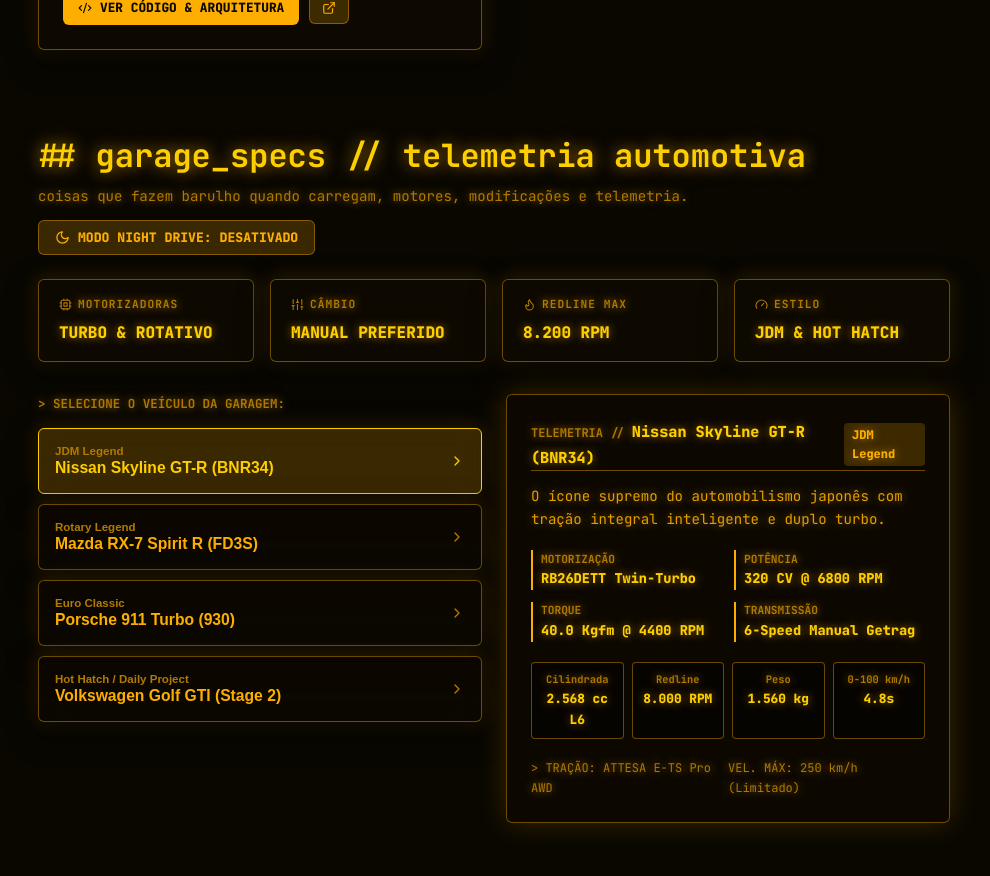
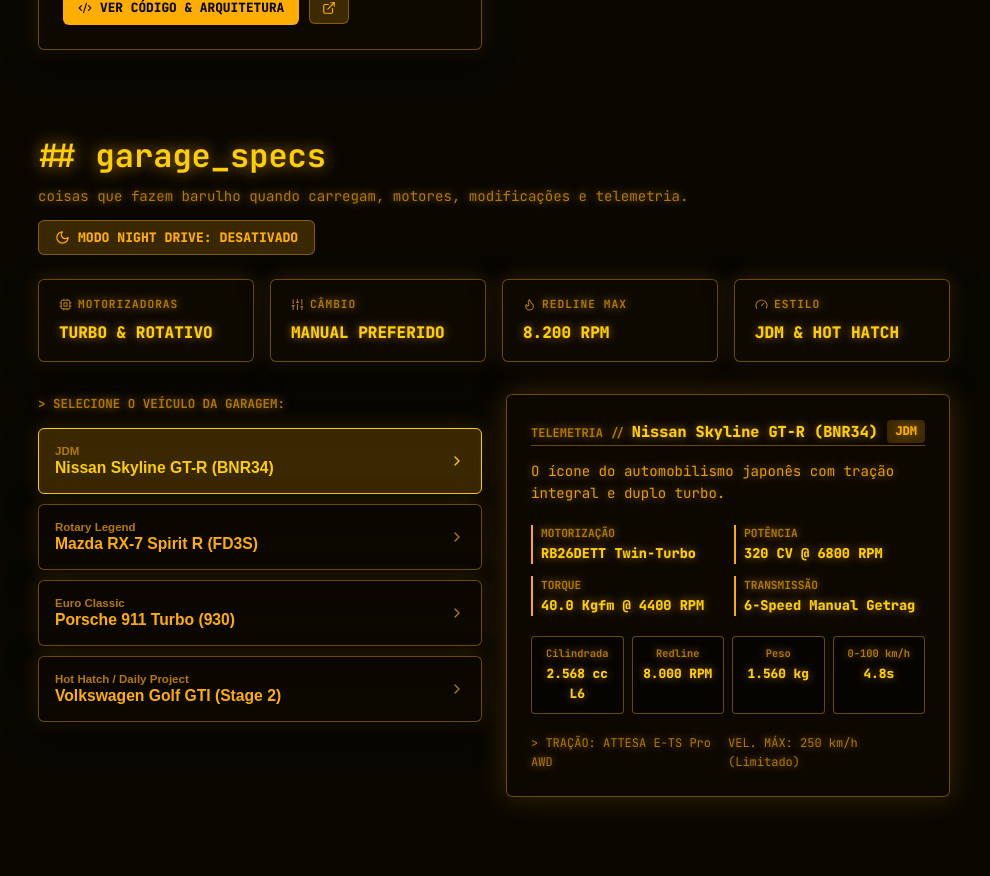
Before and after one commit to russiHT/perfil, a React (Vite) app: page / in a window 1280 px wide. Shown: the part 2960-3836 px from the top of the page, without its empty margins (146-1136 px from the left). Built offline with nearby package versions, Linux system fonts and the light colour scheme; no server answers; the HTML template or start-up script is replaced by a standard one.

Commit message:
Adiciona secao da garagem automotiva, modo nightdrive corrigido e alinhamento do help

```diff
--- a/src/components/GarageSection.jsx
+++ b/src/components/GarageSection.jsx
@@ -5,14 +5,14 @@ const GARAGE_CARS = [
   {
     id: 'r34',
     name: 'Nissan Skyline GT-R (BNR34)',
-    category: 'JDM Legend',
+    category: 'JDM',
     engine: 'RB26DETT Twin-Turbo',
     power: '320 CV @ 6800 RPM',
     torque: '40.0 Kgfm @ 4400 RPM',
     trans: '6-Speed Manual Getrag',
     drive: 'ATTESA E-TS Pro AWD',
     topSpeed: '250 km/h (Limitado)',
-    desc: 'O ícone supremo do automobilismo japonês com tração integral inteligente e duplo turbo.',
+    desc: 'O ícone do automobilismo japonês com tração integral e duplo turbo.',
     specs: [
       { label: 'Cilindrada', val: '2.568 cc L6' },
       { label: 'Redline', val: '8.000 RPM' },
@@ -48,7 +48,7 @@ const GARAGE_CARS = [
     trans: '4-Speed Manual Heavy Duty',
     drive: 'RWD (Motor Traseiro)',
     topSpeed: '260 km/h',
-    desc: 'A lendária "Widowmaker" alemã com turbocompressor de resposta brutal e tração traseira puro sangue.',
+    desc: 'A lendária alemã com turbocompressor e tração traseira.',
     specs: [
       { label: 'Cilindrada', val: '3.299 cc Flat-6' },
       { label: 'Redline', val: '6.700 RPM' },
@@ -66,7 +66,7 @@ const GARAGE_CARS = [
     trans: '6-Speed DSG / Manual',
     drive: 'FWD com Blocante VAQ',
     topSpeed: '270 km/h',
-    desc: 'Projeto street com remap Stage 2, downpipe em inox, intake esportivo e pop & bangs no mapa.',
+    desc: 'Projeto com remap Stage 2, downpipe em inox, intake esportivo e pops & bangs.',
     specs: [
       { label: 'Cilindrada', val: '1.984 cc Turbo' },
       { label: 'Redline', val: '7.000 RPM' },
@@ -100,7 +100,7 @@ export default function GarageSection({ isNightDrive, onToggleNightDrive }) {
       gain.connect(ctx.destination);
       osc.start();
       osc.stop(ctx.currentTime + 0.15);
-    } catch (e) {}
+    } catch (e) { }
   };
 
   return (
@@ -117,7 +117,7 @@ export default function GarageSection({ isNightDrive, onToggleNightDrive }) {
               marginBottom: '4px'
             }}
           >
-            ## garage_specs // telemetria automotiva
+            ## garage_specs
           </h2>
           <p style={{ color: 'var(--amber-dim)', fontSize: '0.88rem' }}>
             coisas que fazem barulho quando carregam, motores, modificações e telemetria.
--- a/src/components/InteractiveCli.jsx
+++ b/src/components/InteractiveCli.jsx
@@ -136,6 +136,7 @@ export default function InteractiveCli({ onOpenDiag }) {
         newHistory.push({
           type: 'sys',
           text: `Comandos disponíveis:
+- drive / nightdrive   : Alternar modo de direção noturna 3D (Highway Grid)
 - passgen <tamanho>     : Gerar senha criptográfica forte e copiar para o clipboard
 - typing / wpm          : Teste de velocidade de digitação de código em WPM
 - minesweeper / mines   : Mini-game retrô Campo Minado CRT
@@ -184,8 +185,6 @@ export default function InteractiveCli({ onOpenDiag }) {
 
       case 'drive':
       case 'nightdrive':
-      case 'garagem':
-      case 'garage':
         window.dispatchEvent(new CustomEvent('toggle-night-drive'));
         newHistory.push({ type: 'sys', text: '> [NIGHT DRIVE ENGINE]: Alternando modo Piloto Noturno / Highway Grid...' });
         break;
--- a/src/components/ParticleSphereBg.jsx
+++ b/src/components/ParticleSphereBg.jsx
@@ -3,6 +3,8 @@ import { animate } from 'animejs';
 
 export default function ParticleSphereBg({ isZenMode = false, isNightDrive = false }) {
   const canvasRef = useRef(null);
+  const isNightDriveRef = useRef(isNightDrive);
+  isNightDriveRef.current = isNightDrive;
 
   useEffect(() => {
     const canvas = canvasRef.current;
@@ -210,7 +212,7 @@ export default function ParticleSphereBg({ isZenMode = false, isNightDrive = fal
       ctx.fillRect(0, 0, width, height);
 
       // Render 3D Night Drive Highway Grid when active
-      if (isNightDrive) {
+      if (isNightDriveRef.current) {
         const roadY = height * 0.58;
         const horizonX = width / 2;
 
```
